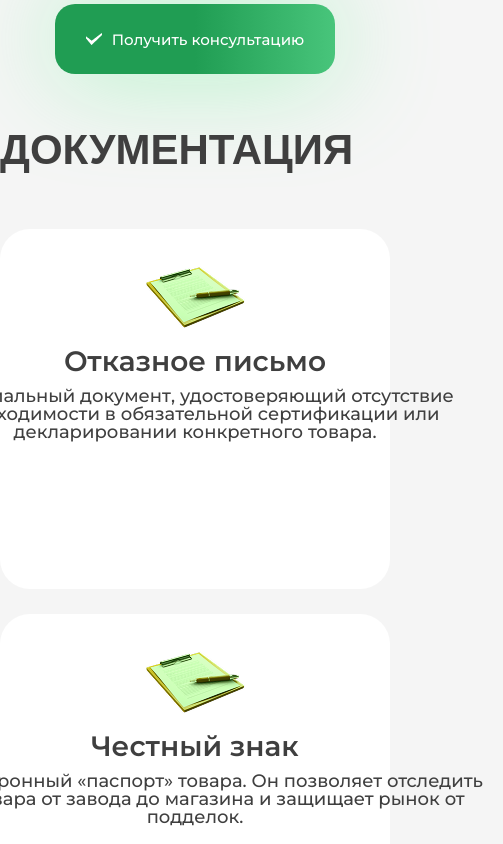
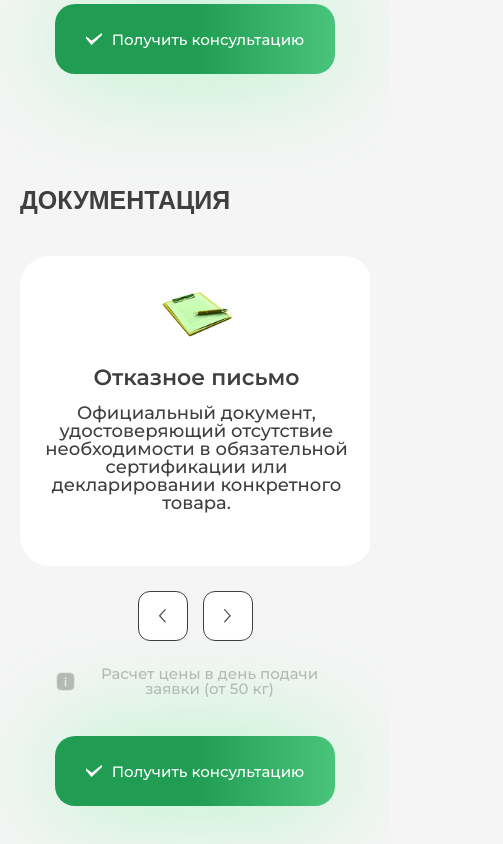
Before and after one commit to emarishkin/PandaExpressFFF, a React (Vite) app: page / in a window 390 px wide. Shown: the part 2100-2944 px from the top of the page, 503 px wide, since content can reach past the window. Built offline with nearby package versions, Linux system fonts and the light colour scheme; a web font is replaced by a local one.

Commit message:
DeliveryTypes100%

```diff
--- a/src/components/Documentation/Documentation.css
+++ b/src/components/Documentation/Documentation.css
@@ -1,11 +1,10 @@
-.documentation-section {
-    width: 100%;
-}
 
 .documentation-container {
     max-width: 1519px;
     width: 100%;
     margin: 0 auto;
+    padding: 0 20px;
+    box-sizing: border-box;
 }
 
 .documentation-title {
@@ -21,7 +20,7 @@
 
 .documents-grid {
     display: grid;
-    grid-template-columns: repeat(auto-fit, minmax(300px, 747px));
+    grid-template-columns: repeat(2, 1fr);
     gap: 25px;
     justify-content: center;
 }
@@ -37,6 +36,7 @@
     align-items: center;
     justify-content: center;
     transition: all 0.3s ease;
+    box-sizing: border-box;
 }
 
 .document-card:hover {
@@ -68,22 +68,117 @@
     text-align: center;
 }
 
+@media (max-width: 1200px) {
+    .documentation-container {
+        max-width: 100%;
+        padding: 0 40px;
+    }
+
+    .documentation-title {
+        font-size: 42px;
+        margin-bottom: 40px;
+    }
+
+    .documents-grid {
+        grid-template-columns: repeat(2, 1fr);
+    }
+}
 
 @media (max-width: 768px) {
+    .documentation-section {
+        padding: 40px 20px 0px 20px;
+        overflow: hidden;
+    }
+
+    .documentation-container {
+        padding: 0;
+        width: 100%;
+        max-width: 353px;
+        margin: 0 auto;
+    }
+
     .documentation-title {
-        font-size: 42px;
+        font-size: 25px;
+        margin-bottom: 40px;
+        font-weight: 600;
+        text-align: start;
+        width: 100%;
+    }
+
+    .documents-grid {
+        display: block;
+        width: 100%;
+        overflow: hidden;
+    }
+
+    .documents-carousel {
+        display: flex;
+        transition: transform 0.5s ease;
+        width: max-content;
     }
 
     .document-card {
-        padding: 30px;
-        min-height: 300px;
+        min-width: 353px;
+        width: 353px;
+        height: 310px;
+        border-radius: 30px;
+        padding: 30px 25px;
+        box-sizing: border-box;
+        display: flex;
+        flex-direction: column;
+        align-items: center;
+        justify-content: flex-start;
+        flex-shrink: 0;
+    }
+
+    .document-card:not(:last-child) {
+        margin-right: 20px;
+    }
+
+    .document-card img {
+        width: 80px;
+        height: 56px;
+        margin-bottom: 25px;
     }
 
     .document-title {
-        font-size: 28px;
+        font-size: 22px;
+        font-weight: 600;
+        margin: 0 0 15px 0;
+        text-align: center;
     }
 
     .document-description {
+        width: 100%;
+        height: auto;
         font-size: 18px;
+        line-height: 100%;
+    }
+
+    .doc-navigation-buttons {
+        display: flex;
+        justify-content: center;
+        margin: 25px auto 0px auto;
+        width: 100%;
+        max-width: 353px;
+        gap: 15px;
+    }
+
+    .doc-nav-button {
+        width: 50px;
+        height: 50px;
+        border-radius: 12px;
+        border: 1px solid #3f3f3f;
+        display: flex;
+        align-items: center;
+        justify-content: center;
+        cursor: pointer;
+        transition: all 0.3s ease;
+        background: white;
+    }
+
+    .doc-nav-button img {
+        width: 7px;
+        height: 14px;
     }
 }
--- a/src/components/Documentation/Documentation.tsx
+++ b/src/components/Documentation/Documentation.tsx
@@ -1,8 +1,14 @@
 import type { FC } from "react";
+import { useState, useEffect } from "react";
 import './Documentation.css';
-import tetradka from '../../assets/images/tetradka.png'
+import tetradka from '../../assets/images/tetradka.png';
+import VectorL from '../../assets/images/VectorL.png';
+import VectorR from '../../assets/images/VectorR.png';
 
 export const Documentation: FC = () => {
+    const [currentIndex, setCurrentIndex] = useState(0);
+    const [isMobile, setIsMobile] = useState(false);
+
     const documents = [
         {
             title: "Отказное письмо",
@@ -22,20 +28,74 @@ export const Documentation: FC = () => {
         }
     ];
 
+    useEffect(() => {
+        const checkMobile = () => {
+            setIsMobile(window.innerWidth <= 768);
+        };
+
+        checkMobile();
+        window.addEventListener('resize', checkMobile);
+
+        return () => window.removeEventListener('resize', checkMobile);
+    }, []);
+
+    const nextSlide = () => {
+        setCurrentIndex((prev) => (prev + 1) % documents.length);
+    };
+
+    const prevSlide = () => {
+        setCurrentIndex((prev) => (prev - 1 + documents.length) % documents.length);
+    };
+
+    const getTransformValue = () => {
+        if (isMobile) {
+            return `translateX(-${currentIndex * 373}px)`;
+        }
+        return 'translateX(0)';
+    };
+
     return (
         <section className="documentation-section">
             <div className="documentation-container">
                 <h2 className="documentation-title">ДОКУМЕНТАЦИЯ</h2>
 
                 <div className="documents-grid">
-                    {documents.map((doc, index) => (
-                        <div key={index} className="document-card">
-                            <img  style={{width:114,height:76,marginBottom:12}} src={tetradka} alt="тетрадка" />
-                            <h3 className="document-title">{doc.title}</h3>
-                            <p className="document-description">{doc.description}</p>
+                    {isMobile ? (
+                        <div
+                            className="documents-carousel"
+                            style={{ transform: getTransformValue() }}
+                        >
+                            {documents.map((doc, index) => (
+                                <div key={index} className="document-card">
+                                    <img src={tetradka} alt="тетрадка" />
+                                    <h3 className="document-title">{doc.title}</h3>
+                                    <p className="document-description">{doc.description}</p>
+                                </div>
+                            ))}
                         </div>
-                    ))}
+                    ) : (
+                        <>
+                            {documents.map((doc, index) => (
+                                <div key={index} className="document-card">
+                                    <img src={tetradka} alt="тетрадка" />
+                                    <h3 className="document-title">{doc.title}</h3>
+                                    <p className="document-description">{doc.description}</p>
+                                </div>
+                            ))}
+                        </>
+                    )}
                 </div>
+
+                {isMobile && (
+                    <div className="doc-navigation-buttons">
+                        <button className="doc-nav-button" onClick={prevSlide}>
+                            <img src={VectorL} alt="Предыдущий" />
+                        </button>
+                        <button className="doc-nav-button" onClick={nextSlide}>
+                            <img src={VectorR} alt="Следующий" />
+                        </button>
+                    </div>
+                )}
             </div>
         </section>
     );
```
